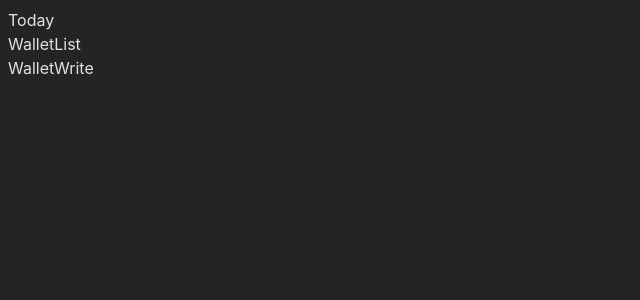
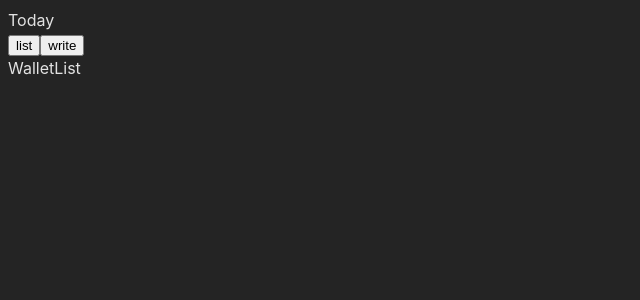
Before and after one commit to sapjil/wallet, a React (Vite) app: page / in a window 1280 px wide. Shown: the top 300 px of the page, without its empty margins (0-640 px from the left). Built offline with nearby package versions, Linux system fonts and the light colour scheme.

Commit message:
Feat file update

```diff
--- a/src/Wallet/WalletApp.jsx
+++ b/src/Wallet/WalletApp.jsx
@@ -1,13 +1,28 @@
+import { useState } from 'react';
 import WalletList from 'src/Wallet/WalletList';
 import WalletWrite from 'src/Wallet/WalletWrite';
 
 const WalletApp = () => {
-  // console.log('cc');
+  const [contents, setContents] = useState('list');
+
   return (
     <>
       <div>Today</div>
-      <WalletList />
-      <WalletWrite />
+      <div>
+        <button
+          onClick={() => {
+            setContents('list');
+          }}>
+          list
+        </button>
+        <button
+          onClick={() => {
+            setContents('write');
+          }}>
+          write
+        </button>
+      </div>
+      {contents === 'list' ? <WalletList /> : <WalletWrite />}
     </>
   );
 };
--- a/src/Wallet/WalletWrite.jsx
+++ b/src/Wallet/WalletWrite.jsx
@@ -1,5 +1,20 @@
 const WalletWrite = () => {
-  return <div>WalletWrite</div>;
+  return (
+    <>
+      <div>
+        <p>WalletWrite</p>
+        <div>
+          <input
+            type="text"
+            onChange={() => {
+              // setTitle(e.target.value);
+            }}
+          />
+        </div>
+        <button onClick={() => {}}>write</button>
+      </div>
+    </>
+  );
 };
 
 export default WalletWrite;
```
